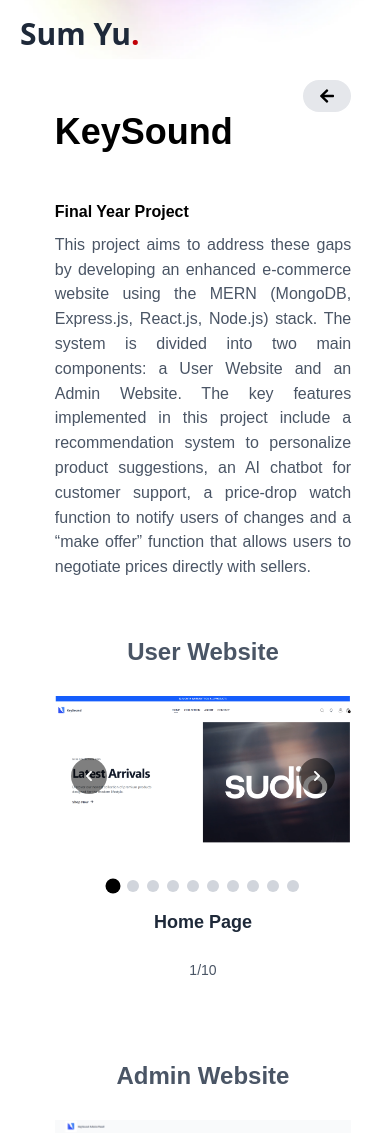
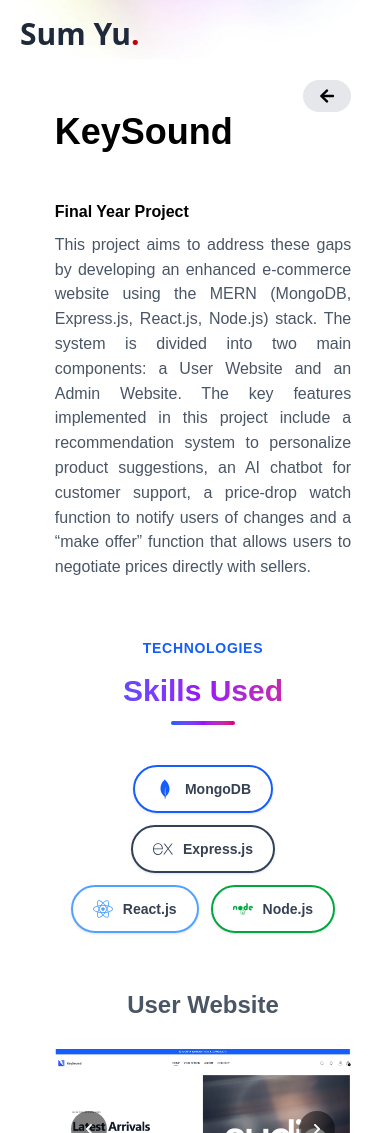
Before and after one commit to SumYu02/portfolio-website, a Next.js app: page /keysound in a window 390 px wide. Shown: the top 1133 px of the page. Built offline with nearby package versions, Linux system fonts and the light colour scheme; a web font is replaced by a local one.

Commit message:
Update About, Contact, Header, MyProject, and Pomotask components; enhance layout and styling; add Express.js skill to About; adjust padding and structure for better responsiveness.

```diff
--- a/app/components/About.jsx
+++ b/app/components/About.jsx
@@ -12,7 +12,8 @@
   SiMysql,
   SiMongodb,
   SiPrisma,
-  SiGithub
+  SiGithub,
+  SiExpress,
 } from "react-icons/si";
 import { RiNextjsLine } from "react-icons/ri";
 import { GrTechnology } from "react-icons/gr";
@@ -71,6 +72,7 @@
       icon: <FaNode className="w-6 h-6" />,
       skills: [
         { name: "Node.js", icon: <FaNode />, color: "text-green-600" },
+        { name: "Express.js", icon: <SiExpress />, color: "text-slate-700" },
         { name: "Django REST", icon: <SiDjango />, color: "text-green-700" },
       ],
     },
@@ -91,16 +93,25 @@
     { name: "Neon Database", color: "bg-emerald-600" },
   ];
   return (
-    <div id="about" className="w-full px-4 sm:px-[8%] lg:px-[12%] py-16 bg-white">
+    <div className="w-full px-4 sm:px-[8%] lg:px-[12%] sm:py-16 py-8 bg-white">
       {/* Header */}
-    <div className="text-center mb-4">
+      <div id="about" className="text-center mb-4">
         <h4 className="text-blue-600 text-sm font-semibold uppercase tracking-wider mb-2">
           Introduction
         </h4>
         <h2 className="text-4xl sm:text-5xl font-bold text-gray-900 mb-3">
           About Me
         </h2>
-      <div className="flex justify-center items-center gap-2 mt-5 mb-8"><SiGithub className="w-6 h-6" />: <a href="https://github.com/SumYu02" target="_blank" rel="noopener noreferrer">SumYu02</a></div>
+        <div className="flex justify-center items-center gap-2 mt-5 mb-8">
+          <SiGithub className="w-6 h-6" />:{" "}
+          <a
+            href="https://github.com/SumYu02"
+            target="_blank"
+            rel="noopener noreferrer"
+          >
+            SumYu02
+          </a>
+        </div>
         <div className="w-20 h-1 bg-gradient-to-r from-blue-600 via-purple-600 to-pink-600 mx-auto rounded-full"></div>
       </div>
 
@@ -148,7 +159,9 @@
                       key={skillIdx}
                       className="group/skill flex items-center gap-2.5 px-4 py-2.5 rounded-xl bg-white border-2 border-gray-100 hover:border-blue-300 hover:shadow-md hover:shadow-blue-100 transition-all duration-300 hover:scale-105"
                     >
-                    <span className={`text-2xl ${skill.color} group-hover/skill:scale-110 transition-transform duration-300`}>
+                      <span
+                        className={`text-2xl ${skill.color} group-hover/skill:scale-110 transition-transform duration-300`}
+                      >
                         {skill.icon}
                       </span>
                       <span className="text-sm font-semibold text-gray-700">
--- a/app/components/Contact.jsx
+++ b/app/components/Contact.jsx
@@ -28,7 +28,7 @@
   };
 
   return (
-    <div id="contact" className="w-full px-[12%] py-10 scroll-mt-20">
+    <div id="contact" className="w-full sm:px-[12%] py-5 sm:py-10 scroll-mt-20">
       <div className="w-full px-[12%] pt-10 ml-2 scroll-mt-20 flex-1">
         <h1 className="text-center text-lg mb-2 ">Connect with me</h1>
         <p className="text-center text-5xl">Get in touch</p>
--- a/app/components/Header.jsx
+++ b/app/components/Header.jsx
@@ -4,8 +4,8 @@
 
 const Header = () => {
   return (
-    <div className="md:pt-25 mx-auto h-screen flex flex-col gap-4 items-center justify-center max-w-3xl w-11/12">
-      <div className="flex flex-col justify-center items-center gap-2 sm:gap-4 ">
+    <div className="sm:pt-25 mx-auto h-screen flex flex-col gap-4 items-center justify-center max-w-3xl w-11/12">
+      <div className="flex flex-col justify-center items-center gap-4 sm:gap-4 ">
         <Image
           // src={assets.picofme_image}
           src={assets.profile_image_animated}
--- a/app/components/MyProject.jsx
+++ b/app/components/MyProject.jsx
@@ -32,7 +32,7 @@
 const MyProject = () => {
   return (
     <div
-      className="w-full px-[12%] pt-10 scroll-mt-20 justify-center items-center mb-20"
+      className="w-full px-[12%] pt-15 scroll-mt-20 justify-center items-center mb-20"
       id="projects"
     >
       <h4 className="text-center mb-2 text-lg">My Portfolio</h4>
--- a/app/keysound/page.js
+++ b/app/keysound/page.js
@@ -2,10 +2,24 @@
 import React from "react";
 import Link from "next/link";
 import Image from "next/image";
+import { useState } from "react";
 import { assets } from "@/assets/assets";
-import { FaArrowLeft, FaChevronLeft, FaChevronRight } from "react-icons/fa"; // Font Awesome icon
-import { useState } from "react";
 import NavbarPage from "../components/NavbarPage";
+import {
+  FaArrowLeft,
+  FaChevronLeft,
+  FaChevronRight,
+  FaReact,
+  FaNode,
+} from "react-icons/fa"; // Font Awesome icon
+import {
+  SiMysql,
+  SiMongodb,
+  SiPrisma,
+  SiExpress,
+  SiReact,
+  SiNodejs,
+} from "react-icons/si";
 
 export default function KeysoundPage() {
   const [currentSlide, setCurrentSlide] = useState(0);
@@ -102,6 +116,13 @@
     },
   ];
 
+  const skills = [
+    { name: "MongoDB", icon: <SiMongodb />, color: "text-blue-600" },
+    { name: "Express.js", icon: <SiExpress />, color: "text-slate-700" },
+    { name: "React.js", icon: <FaReact />, color: "text-blue-400" },
+    { name: "Node.js", icon: <FaNode />, color: "text-green-600" },
+  ];
+
   const nextSlide = () => {
     setCurrentSlide((prev) => (prev + 1) % slides.length);
   };
@@ -142,7 +163,7 @@
             className="flex flex-row gap-3 items-center px-4 py-2 rounded-full bg-gray-200"
           >
             <FaArrowLeft />
-            <span className="hidden sm:inline">Back to Home</span>
+            {/* <span className="hidden sm:inline">Back to Home</span> */}
           </Link>
         </div>
 
@@ -165,6 +186,54 @@
           </p>
         </div>
 
+        {/* <div className="flex flex-col gap-2 mt-14">
+          <h1 className="text-2xl sm:text-3xl font-bold text-center text-gray-600 mb-5">
+            Skills Used
+          </h1>
+          <div className="flex flex-wrap gap-2">
+            {skills.map((skill, index) => (
+              <div key={index} className={`${skill.color} p-2 rounded-full`}>
+                {skill.icon}
+                <span className="text-sm font-semibold text-gray-700">
+                  {skill.name}
+                </span>
+              </div>
+            ))}
+          </div>
+        </div> */}
+        <div className="flex flex-col gap-2 mt-14 px-4">
+          {/* Header */}
+          <div className="text-center mb-8">
+            <div className="inline-block mb-3">
+              <span className="text-sm font-semibold text-blue-600 uppercase tracking-wider">
+                Technologies
+              </span>
+            </div>
+            <h1 className="text-3xl sm:text-4xl font-bold bg-gradient-to-r from-blue-600 via-purple-600 to-pink-600 bg-clip-text text-transparent mb-3">
+              Skills Used
+            </h1>
+            <div className="w-16 h-1 bg-gradient-to-r from-blue-600 via-purple-600 to-pink-600 mx-auto rounded-full"></div>
+          </div>
+
+          {/* Skills Grid */}
+          <div className="flex flex-wrap justify-center gap-3 max-w-4xl mx-auto">
+            {skills.map((skill, index) => (
+              <div
+                key={index}
+                className={`group ${skill.color} px-5 py-3 rounded-full border-2 shadow-sm hover:shadow-lg transition-all duration-300 hover:scale-105 hover:-translate-y-1 cursor-default`}
+              >
+                <div className="flex items-center gap-2.5">
+                  <span className="text-xl group-hover:scale-110 transition-transform duration-300">
+                    {skill.icon}
+                  </span>
+                  <span className="text-sm font-semibold text-gray-700 whitespace-nowrap">
+                    {skill.name}
+                  </span>
+                </div>
+              </div>
+            ))}
+          </div>
+        </div>
         <div className="flex flex-col gap-2 mt-14">
           <h1 className="text-2xl sm:text-3xl font-bold text-center text-gray-600 mb-5">
             User Website
--- a/app/myproject/page.js
+++ b/app/myproject/page.js
@@ -14,19 +14,6 @@
     path: "/keysound",
   },
   {
-    title: "Pomotask",
-    description: "Study Planner & Task Manager with Pomodoro Application.",
-    image: assets.pomodoro_logo,
-    path: "/pomotask",
-  },
-  {
-    title: "Portfolio Website",
-    description:
-      "Built with modern web technologies to highlight projects, resume, and contact information.",
-    image: assets.portfolio_image,
-    path: "/portfolio",
-  },
-  {
     title: "Score Board",
     description:
       "A simple typing game with a scoreboard, user profiles, and history.",
@@ -40,6 +27,19 @@
     image: assets.fancy_page1,
     path: "/portfolio",
   },
+  {
+    title: "Pomotask",
+    description: "Study Planner & Task Manager with Pomodoro Application.",
+    image: assets.pomodoro_logo,
+    path: "/pomotask",
+  },
+  {
+    title: "Portfolio Website",
+    description:
+      "Built with modern web technologies to highlight projects, resume, and contact information.",
+    image: assets.portfolio_image,
+    path: "/portfolio",
+  },
 ];
 
 const page = () => {
@@ -47,7 +47,7 @@
     <>
       <NavbarPage />
       <div
-        className="w-full px-[12%] pt-10 scroll-mt-20 justify-center items-center mb-20"
+        className="w-full px-[12%] pt-20 scroll-mt-20 justify-center items-center mb-20"
         id="projects"
       >
         <h4 className="text-center mb-2 text-lg">My Portfolio</h4>
@@ -114,15 +114,6 @@
             </div>
           ))}
         </div>
-
-        <div className="flex justify-center items-center">
-          <Link
-            href="/myproject"
-            className=" hover:underline text-blue-600 hover:text-blue-800  cursor-pointer mt-4 inline-block  px-6 py-2 rounded-full text-center "
-          >
-            View All Projects
-          </Link>
-        </div>
       </div>
     </>
   );
--- a/app/pomotask/page.js
+++ b/app/pomotask/page.js
@@ -5,6 +5,7 @@
 import { useState } from "react";
 import { assets } from "@/assets/assets";
 import Image from "next/image";
+import NavbarPage from "../components/NavbarPage";
 
 const Pomotask = () => {
   const [currentSlide, setCurrentSlide] = useState(0);
@@ -57,7 +58,9 @@
   const imageSrc = currentSlideData?.image;
 
   return (
-    <div className="min-h-screen flex flex-col">
+    <>
+      <NavbarPage />
+      <div className="min-h-screen flex flex-col pt-18">
         <div className="w-full px-[12%] pt-10 ml-2 scroll-mt-20 flex-1">
           <div className="flex justify-end">
             <Link
@@ -191,6 +194,7 @@
           </div>
         </footer>
       </div>
+    </>
   );
 };
 
--- a/app/portfolio/page.js
+++ b/app/portfolio/page.js
@@ -3,11 +3,13 @@
 import { FaArrowLeft } from "react-icons/fa";
 import { assets } from "@/assets/assets";
 import Image from "next/image";
-import Navbar from "../components/Navbar";
+import NavbarPage from "../components/NavbarPage";
+
 const Portfolio = () => {
   return (
     <>
-      <div className="min-h-screen flex flex-col ">
+      <NavbarPage />
+      <div className="min-h-screen flex flex-col pt-18">
         <div className="w-full px-[12%] pt-10 ml-2 scroll-mt-20 flex-1">
           <div className="flex justify-end">
             <Link
```
Lines whose indentation alone changed are shown as unchanged.
